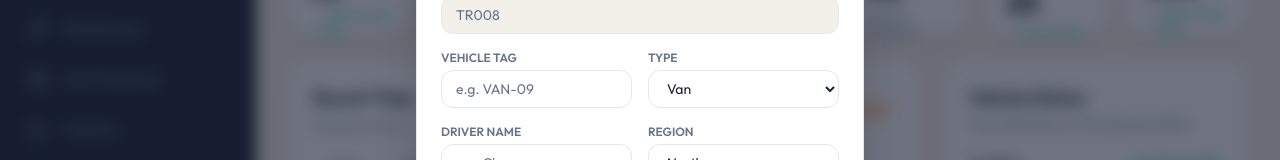
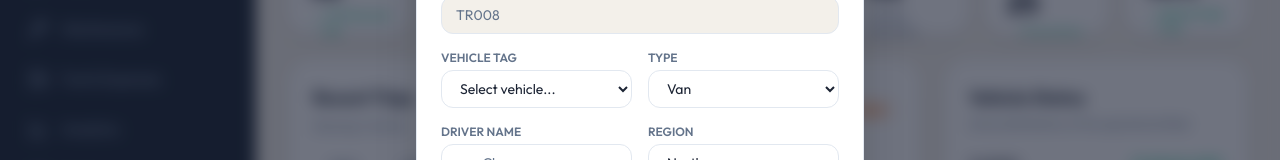
Before and after one commit to tanujexe/TransitOps, a React (Vite) app in the folder frontend/: page / in a window 1280 px wide. Both pictures are taken after a click on the button "Dispatch Trip". Shown: the part 281-441 px from the top of the page. Built offline with nearby package versions, Linux system fonts and the light colour scheme.

Commit message:
feat: add vehicle registry functionality; integrate vehicle selection in Dashboard

```diff
--- a/frontend/src/App.tsx
+++ b/frontend/src/App.tsx
@@ -2,6 +2,7 @@ import { useEffect, useState } from 'react'
 import Navbar from './components/Navbar'
 import Slidebar from './components/Slidebar'
 import Dashboard, { type Trip } from './pages/Dashboard'
+import Fleet, { type Vehicle } from './pages/fleet'
 
 const INITIAL_TRIPS: Trip[] = [
   { id: 'TR001', vehicle: 'VAN-05', driver: 'Alex', status: 'On Trip', eta: '45 min', vehicleType: 'Van', region: 'North' },
@@ -11,6 +12,17 @@ const INITIAL_TRIPS: Trip[] = [
   { id: 'TR005', vehicle: 'TRK-08', driver: 'Marcus', status: 'On Trip', eta: '1h 30m', vehicleType: 'Truck', region: 'North' },
   { id: 'TR006', vehicle: 'VAN-02', driver: 'Sarah', status: 'Completed', eta: '—', vehicleType: 'Van', region: 'West' },
   { id: 'TR007', vehicle: 'MINI-03', driver: 'David', status: 'In Maintenance', eta: '—', vehicleType: 'Mini', region: 'East' }
+]
+
+const INITIAL_VEHICLES: Vehicle[] = [
+  { regNo: 'GJ01AB452', nameModel: 'VAN-05', type: 'Van', capacity: '500 kg', odometer: 74000, acqCost: 620000, status: 'Available' },
+  { regNo: 'GJ01AB998', nameModel: 'TRUCK-11', type: 'Truck', capacity: '5 Ton', odometer: 182000, acqCost: 2450000, status: 'On Trip' },
+  { regNo: 'GJ01AB1120', nameModel: 'MINI-03', type: 'Mini', capacity: '1 Ton', odometer: 66000, acqCost: 410000, status: 'In Shop' },
+  { regNo: 'GJ01AB008', nameModel: 'VAN-09', type: 'Van', capacity: '750 kg', odometer: 241900, acqCost: 590000, status: 'Retired' },
+  { regNo: 'GJ01AB990', nameModel: 'TRK-12', type: 'Truck', capacity: '8 Ton', odometer: 115000, acqCost: 2800000, status: 'Available' },
+  { regNo: 'GJ01AB101', nameModel: 'MINI-01', type: 'Mini', capacity: '1 Ton', odometer: 45000, acqCost: 380000, status: 'Available' },
+  { regNo: 'GJ01AB995', nameModel: 'TRK-08', type: 'Truck', capacity: '6 Ton', odometer: 92000, acqCost: 2200000, status: 'On Trip' },
+  { regNo: 'GJ01AB440', nameModel: 'VAN-02', type: 'Van', capacity: '500 kg', odometer: 120000, acqCost: 600000, status: 'Available' }
 ]
 
 function App() {
@@ -31,6 +43,9 @@ function App() {
 
   // Trip List State (to allow dispatching new trips)
   const [trips, setTrips] = useState<Trip[]>(INITIAL_TRIPS)
+
+  // Vehicle Registry State
+  const [vehicles, setVehicles] = useState<Vehicle[]>(INITIAL_VEHICLES)
 
   // Dispatch Modal State
   const [isModalOpen, setIsModalOpen] = useState(false)
@@ -53,6 +68,15 @@ function App() {
     localStorage.setItem('theme', theme)
   }, [theme])
 
+  // Handle new vehicle selection and auto-sync its type
+  const handleNewVehicleChange = (val: string) => {
+    setNewVehicle(val)
+    const selectedVeh = vehicles.find((v) => v.nameModel === val)
+    if (selectedVeh) {
+      setNewVehicleType(selectedVeh.type)
+    }
+  }
+
   // Handle Dispatch Form Submit
   const handleDispatch = (e: React.FormEvent) => {
     e.preventDefault()
@@ -62,7 +86,7 @@ function App() {
     }
     const newTrip: Trip = {
       id: newTripId,
-      vehicle: newVehicle.toUpperCase(),
+      vehicle: newVehicle,
       driver: newDriver,
       status: newStatus,
       eta: newEta || '—',
@@ -71,6 +95,12 @@ function App() {
     }
 
     setTrips([newTrip, ...trips])
+
+    // Update vehicle status in the registry to 'On Trip'
+    setVehicles((prev) =>
+      prev.map((v) => (v.nameModel === newVehicle ? { ...v, status: 'On Trip' } : v))
+    )
+
     // Increment trip code for next dispatch
     const numPart = parseInt(newTripId.replace('TR', ''))
     const nextNum = numPart + 1
@@ -120,9 +150,20 @@ function App() {
           searchQuery={searchQuery}
           onSearchChange={setSearchQuery}
           onDispatchClick={() => setIsModalOpen(true)}
+          title={activeTab === 'Fleet' ? 'Vehicle Registry' : activeTab === 'Dashboard' ? 'Dashboard Overview' : `${activeTab} Overview`}
+          subtitle={
+            activeTab === 'Fleet'
+              ? 'Real-time vehicle registry and fleet status'
+              : activeTab === 'Dashboard'
+              ? 'Real-time transit operations monitoring'
+              : `${activeTab} management`
+          }
         />
 
         <main className="flex-1 overflow-y-auto p-8 space-y-6">
+          {activeTab === 'Fleet' ? (
+            <Fleet vehicles={vehicles} setVehicles={setVehicles} />
+          ) : (
             <Dashboard
               activeTab={activeTab}
               trips={trips}
@@ -152,7 +193,7 @@ function App() {
               onDispatchSubmit={handleDispatch}
               newTripId={newTripId}
               newVehicle={newVehicle}
-            onNewVehicleChange={setNewVehicle}
+              onNewVehicleChange={handleNewVehicleChange}
               newDriver={newDriver}
               onNewDriverChange={setNewDriver}
               newStatus={newStatus}
@@ -163,7 +204,9 @@ function App() {
               onNewVehicleTypeChange={setNewVehicleType}
               newRegion={newRegion}
               onNewRegionChange={setNewRegion}
+              vehicles={vehicles}
             />
+          )}
         </main>
       </div>
     </div>
--- a/frontend/src/pages/Dashboard.tsx
+++ b/frontend/src/pages/Dashboard.tsx
@@ -1,4 +1,5 @@
 import { AlertTriangle, ArrowDownRight, BarChart3, CheckCircle, Clock, Play, Truck, TrendingUp, Users, Wrench, X } from 'lucide-react'
+import { type Vehicle } from './fleet'
 
 export interface Trip {
 	id: string
@@ -45,6 +46,7 @@ type DashboardProps = {
 	onNewVehicleTypeChange: (value: 'Van' | 'Truck' | 'Mini' | 'Sedan') => void
 	newRegion: 'North' | 'South' | 'East' | 'West'
 	onNewRegionChange: (value: 'North' | 'South' | 'East' | 'West') => void
+	vehicles: Vehicle[]
 }
 
 function Dashboard({
@@ -80,7 +82,8 @@ function Dashboard({
 	newVehicleType,
 	onNewVehicleTypeChange,
 	newRegion,
-	onNewRegionChange
+	onNewRegionChange,
+	vehicles
 }: DashboardProps) {
 	const statusStyles = {
 		'On Trip': 'bg-blue-50 dark:bg-blue-950/40 text-blue-600 dark:text-blue-400 border border-blue-200/50 dark:border-blue-800/30',
@@ -423,14 +426,21 @@ function Dashboard({
 							<div className="grid grid-cols-2 gap-4">
 								<div>
 									<label className="block text-xs font-semibold text-text-secondary uppercase mb-1">Vehicle Tag</label>
-									<input
-										type="text"
-										placeholder="e.g. VAN-09"
+									<select
 										value={newVehicle}
 										onChange={(e) => onNewVehicleChange(e.target.value)}
 										required
-										className="block w-full px-3.5 py-2 text-sm rounded-xl bg-bg-card border border-border-custom text-text-primary placeholder-text-secondary focus:ring-1 focus:ring-brand-orange focus:border-brand-orange focus:outline-none"
-									/>
+										className="block w-full px-3.5 py-2 text-sm rounded-xl bg-bg-card border border-border-custom text-text-primary focus:ring-1 focus:ring-brand-orange focus:border-brand-orange focus:outline-none cursor-pointer"
+									>
+										<option value="">Select vehicle...</option>
+										{vehicles
+											.filter((v) => v.status === 'Available')
+											.map((v) => (
+												<option key={v.regNo} value={v.nameModel}>
+													{v.nameModel} ({v.type})
+												</option>
+											))}
+									</select>
 								</div>
 
 								<div>
```
Lines whose indentation alone changed are shown as unchanged.
